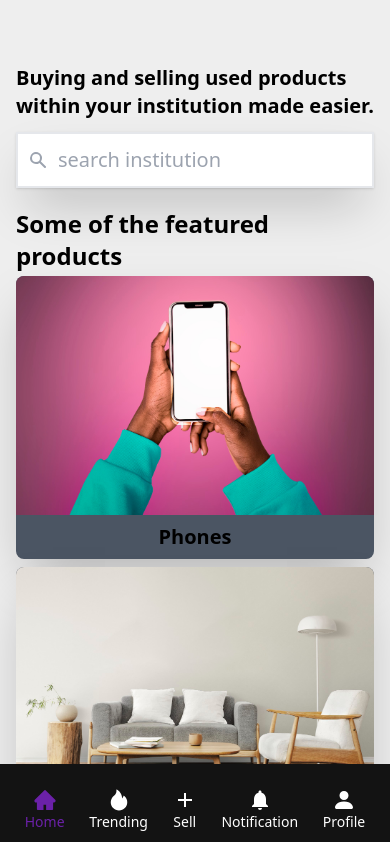
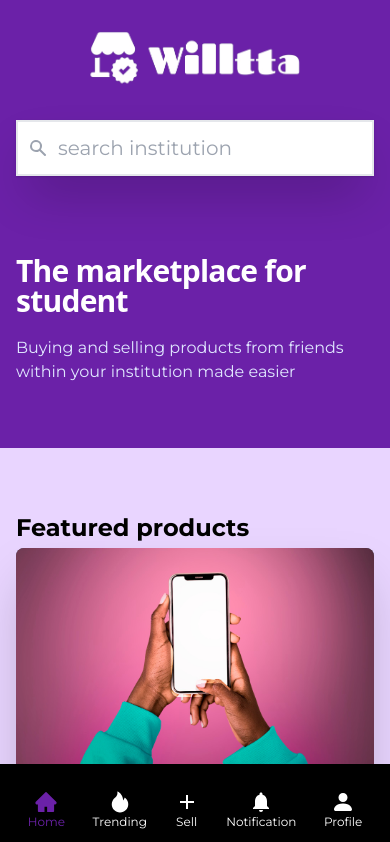
Before and after one commit to Duruwilly/marketplace-app, a React (Create React App) app: page / in a window 390 px wide. Shown: the top 842 px of the page. Built offline with nearby package versions, Linux system fonts and the light colour scheme.

Commit message:
work in progress

```diff
--- a/src/components/Navbar.js
+++ b/src/components/Navbar.js
@@ -21,7 +21,7 @@ const Navbar = () => {
         <div className='text-2xl'>
         {menu.icon}
         </div>
-        <p className='capitalize text-sm'>{menu.name}</p>
+        <p className='capitalize text-xs'>{menu.name}</p>
        </NavLink>
        ))}
       </div>
--- a/src/components/OAuth.js
+++ b/src/components/OAuth.js
@@ -1,7 +1,7 @@
 import React from 'react'
 import { useLocation, useNavigate } from 'react-router-dom'
 import {getAuth, signInWithPopup, GoogleAuthProvider} from 'firebase/auth'
-import {doc, setDoc, getDoc} from 'firebase/firestore'
+import {doc, setDoc, getDoc, serverTimestamp} from 'firebase/firestore'
 import {db} from '../firebase.config'
 import {toast} from 'react-toastify'
 import { FcGoogle } from 'react-icons/fc'
@@ -9,8 +9,33 @@ import { FcGoogle } from 'react-icons/fc'
 const OAuth = () => {
  const navigate = useNavigate()
  const location = useLocation()
+
+ const onGoogleClick = async () => {
+  try {
+   const auth = getAuth()
+   const provider = new GoogleAuthProvider()
+   const result = await signInWithPopup(auth, provider)
+   const user = result.user
+
+   // Check for user
+   const docRef = doc(db, 'users', user.uid)
+   const docSnap = await getDoc(docRef)
+
+   // if user, doesnt exist, create user
+   if(!docSnap.exists()) {
+    await setDoc(doc(db, 'users', user.uid), {
+     name: user.displayName,
+     email: user.email,
+     timestamp: serverTimestamp()
+    })
+   }
+  } catch (error) {
+
+  }
+ }
   return <div className='text-center cursor-pointer'>
-   <p>Sign {location.pathname === '/register' ? 'up' : 'in'}</p>
+   <p>Sign {location.pathname === '/register' ? 'up' : 'in'} with Google instead</p>
+   <FcGoogle onClick={onGoogleClick} />
   </div>
 }
 
--- a/src/components/SearchInput.js
+++ b/src/components/SearchInput.js
@@ -9,7 +9,7 @@ const SearchInput = ({ placeholder }) => {
       required
         type="text"
         placeholder={placeholder}
-        className="w-full max-w- py-3 pl-10 border-2 border-input-borde block shadow focus:outline-none"
+        className="w-full py-3 pl-10 border-2 block shadow focus:outline-none"
       />
     </div>
   );
--- a/src/components/Sidebar.js
+++ b/src/components/Sidebar.js
@@ -19,8 +19,10 @@ const Sidebar = () => {
        to={menu.path}
        key={menu.name}
        className={({ isActive}) => (isActive ? activeLink : normalLink)}>
+        <div className='text-2xl'>
         {menu.icon}
-        <span className='capitalize'>{menu.name}</span>
+        </div>
+        <span className='capitalize text-base'>{menu.name}</span>
        </NavLink>
       ))}
      </div>
--- a/src/components/pages/Home.js
+++ b/src/components/pages/Home.js
@@ -4,6 +4,7 @@ import { Link } from "react-router-dom";
 import SearchInput from "../SearchInput";
 import { CategoryData } from "../CategoryData";
 import Footer from "../Footer";
+import Logo from "../../assets/logo-plain2-1.png";
 
 const Home = () => {
   const [matches, setMatches] = useState(
@@ -18,19 +19,27 @@ const Home = () => {
     <section className="flex">
       {matches && <Sidebar />}
       <div className="flex-[6] bg-home">
-        <div className="mt-16">
-          <p className="px-4 mb-3 text-xl font-semibold">
-            Buying and selling used products within your institution made
-            easier.
-          </p>
-          <div className="px-4">
+          {!matches &&
+          <header className="bg-primaryBackground flex justify-center px-4">
+            <Link to="/" className="mx-0 mb-6">
+              <img src={Logo} alt="logo" className="h-16 mt-6" />
+            </Link>
+          </header>
+          }
+          <div className="px-4 bg-primaryBackground h-20 sticky top-0 z-20 w-full pt-2">
             <form>
               <SearchInput placeholder="search institution" />
             </form>
           </div>
+          <div className="bg-primaryBackground py-16 px-4 mx-auto sm:max-w-xl md:max-w-full lg:max-w-screen-xl md:px-24 lg:px-4 lg:py-20 sm:text-center mb-16 sm:mb-0">
+            <div>
+              <h2 className="max-w-lg mb-5 font-sans text-3xl font-bold leading-none tracking-tight text-white sm:text-4xl md:mx-auto">The marketplace for student</h2>
+              <p className="text-base text-indigo-100 md:text-lg">Buying and selling products from friends within your institution made easier</p>
+            </div>
+          </div>
           <div className="px-4">
             <h1 className="mb-3 mt-5 font-bold text-2xl">
-              Some of the featured products
+              Featured products
             </h1>
             <div className="flex flex-wrap -m-4">
               {CategoryData.map((list) => (
@@ -86,7 +95,6 @@ const Home = () => {
             </div>
           </div>
           <Footer />
-        </div>
       </div>
     </section>
   );
--- a/src/index.css
+++ b/src/index.css
@@ -1,5 +1,8 @@
 @import url('https://fonts.googleapis.com/css2?family=Montserrat:wght@200;300;400;500;600;700;800;900&display=swap');
 
+body {
+  font-family: 'Montserrat', sans-serif;
+}
 
 * {
   margin: 0;
--- a/tailwind.config.js
+++ b/tailwind.config.js
@@ -3,8 +3,8 @@ module.exports = {
   theme: {
     extend: {
      backgroundColor: {
-      "navbar": "#131313",
-      "home": "rgb(238,238,238)",
+      "navbar": "#000",
+      "home": "rgb(233,213,255)",
       "primaryBackground": "rgb(107,33,168)"
      },
      colors: {
```
